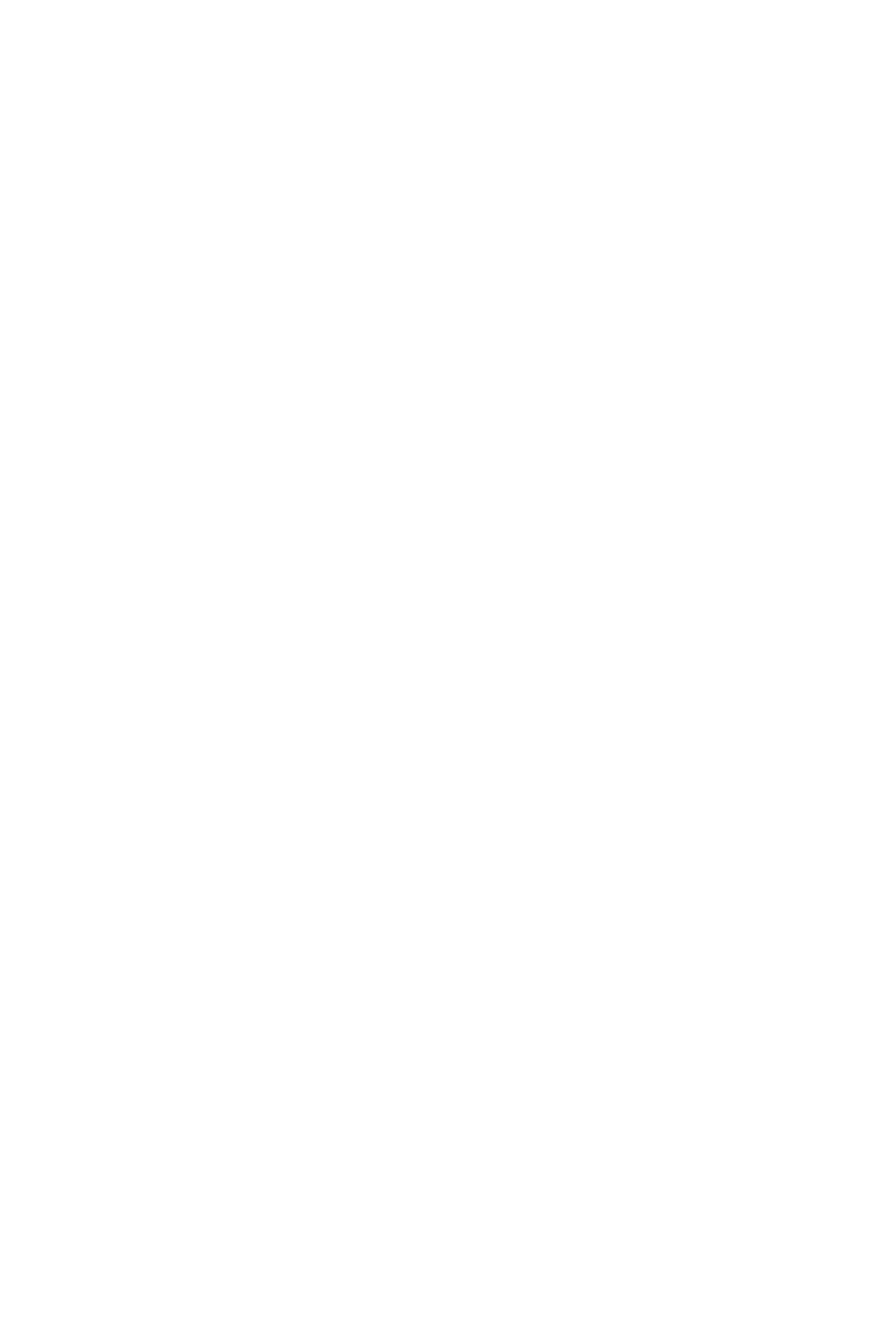
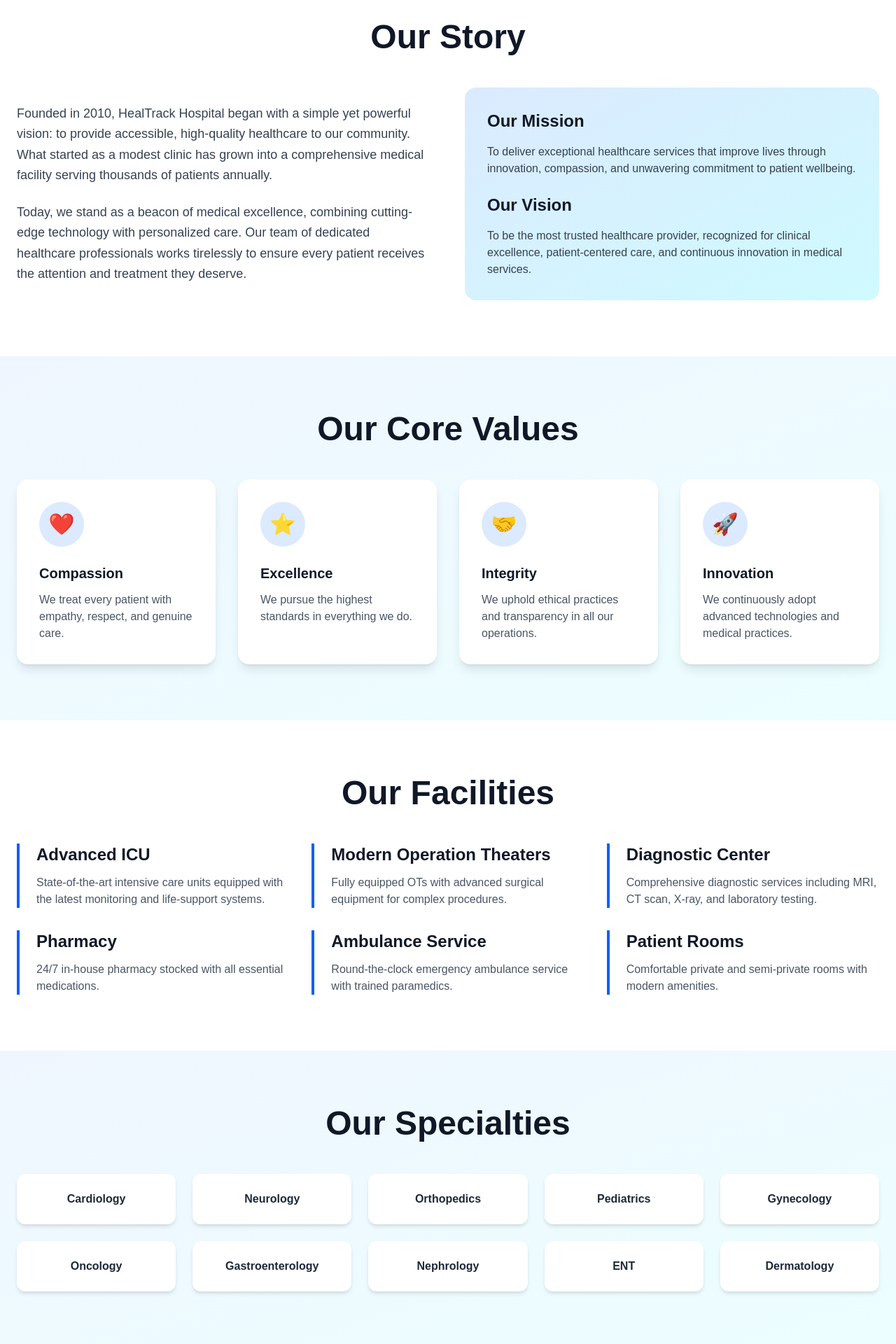
Before and after one commit to shiuly-28/health-track, a Next.js app: page /aboutUs in a window 1280 px wide. Shown: the part 820-2740 px from the top of the page at 70% size. Before the commit the page ends 800 px from the top, so only its background shows below. Built offline with nearby package versions, Linux system fonts and the light colour scheme.

Commit message:
fixed the mobile, tablet responsive

```diff
--- a/app/aboutUs/page.jsx
+++ b/app/aboutUs/page.jsx
@@ -3,6 +3,7 @@
 export default function AboutUsPage() {
   return (
     <div className="pt-24 min-h-screen bg-gradient-to-br from-blue-50 to-cyan-50">
+      {/* Hero Section */}
       <div className="max-w-7xl mx-auto px-6 py-20 text-center">
         <h1 className="text-6xl md:text-8xl font-bold text-gray-900 mb-8">
           About <span className="text-blue-600">HealTrack Hospital</span>
@@ -12,6 +13,7 @@ export default function AboutUsPage() {
           healthcare with compassion, advanced technology, and expert medical professionals.
         </p>
 
+        {/* Stats Section */}
         <div className="mt-20 grid grid-cols-1 md:grid-cols-3 gap-12">
           <div className="bg-white p-12 rounded-3xl shadow-2xl hover:shadow-3xl transition">
             <h3 className="text-5xl font-bold text-blue-600">15+</h3>
@@ -27,6 +29,181 @@ export default function AboutUsPage() {
           </div>
         </div>
       </div>
+
+      {/* Our Story Section */}
+      <div className="bg-white py-20">
+        <div className="max-w-7xl mx-auto px-6">
+          <h2 className="text-4xl md:text-5xl font-bold text-gray-900 mb-12 text-center">
+            Our Story
+          </h2>
+          <div className="grid md:grid-cols-2 gap-12 items-center">
+            <div>
+              <p className="text-lg text-gray-700 mb-6 leading-relaxed">
+                Founded in 2010, HealTrack Hospital began with a simple yet powerful vision:
+                to provide accessible, high-quality healthcare to our community. What started
+                as a modest clinic has grown into a comprehensive medical facility serving
+                thousands of patients annually.
+              </p>
+              <p className="text-lg text-gray-700 leading-relaxed">
+                Today, we stand as a beacon of medical excellence, combining cutting-edge
+                technology with personalized care. Our team of dedicated healthcare professionals
+                works tirelessly to ensure every patient receives the attention and treatment
+                they deserve.
+              </p>
+            </div>
+            <div className="bg-gradient-to-br from-blue-100 to-cyan-100 p-8 rounded-2xl">
+              <h3 className="text-2xl font-bold text-gray-900 mb-4">Our Mission</h3>
+              <p className="text-gray-700 mb-6">
+                To deliver exceptional healthcare services that improve lives through
+                innovation, compassion, and unwavering commitment to patient wellbeing.
+              </p>
+              <h3 className="text-2xl font-bold text-gray-900 mb-4">Our Vision</h3>
+              <p className="text-gray-700">
+                To be the most trusted healthcare provider, recognized for clinical excellence,
+                patient-centered care, and continuous innovation in medical services.
+              </p>
+            </div>
+          </div>
+        </div>
+      </div>
+
+      {/* Core Values Section */}
+      <div className="py-20 bg-gradient-to-br from-blue-50 to-cyan-50">
+        <div className="max-w-7xl mx-auto px-6">
+          <h2 className="text-4xl md:text-5xl font-bold text-gray-900 mb-12 text-center">
+            Our Core Values
+          </h2>
+          <div className="grid md:grid-cols-2 lg:grid-cols-4 gap-8">
+            <div className="bg-white p-8 rounded-2xl shadow-lg">
+              <div className="w-16 h-16 bg-blue-100 rounded-full flex items-center justify-center mb-6">
+                <span className="text-3xl">❤️</span>
+              </div>
+              <h3 className="text-xl font-bold text-gray-900 mb-3">Compassion</h3>
+              <p className="text-gray-600">
+                We treat every patient with empathy, respect, and genuine care.
+              </p>
+            </div>
+            <div className="bg-white p-8 rounded-2xl shadow-lg">
+              <div className="w-16 h-16 bg-blue-100 rounded-full flex items-center justify-center mb-6">
+                <span className="text-3xl">⭐</span>
+              </div>
+              <h3 className="text-xl font-bold text-gray-900 mb-3">Excellence</h3>
+              <p className="text-gray-600">
+                We pursue the highest standards in everything we do.
+              </p>
+            </div>
+            <div className="bg-white p-8 rounded-2xl shadow-lg">
+              <div className="w-16 h-16 bg-blue-100 rounded-full flex items-center justify-center mb-6">
+                <span className="text-3xl">🤝</span>
+              </div>
+              <h3 className="text-xl font-bold text-gray-900 mb-3">Integrity</h3>
+              <p className="text-gray-600">
+                We uphold ethical practices and transparency in all our operations.
+              </p>
+            </div>
+            <div className="bg-white p-8 rounded-2xl shadow-lg">
+              <div className="w-16 h-16 bg-blue-100 rounded-full flex items-center justify-center mb-6">
+                <span className="text-3xl">🚀</span>
+              </div>
+              <h3 className="text-xl font-bold text-gray-900 mb-3">Innovation</h3>
+              <p className="text-gray-600">
+                We continuously adopt advanced technologies and medical practices.
+              </p>
+            </div>
+          </div>
+        </div>
+      </div>
+
+      {/* Facilities Section */}
+      <div className="bg-white py-20">
+        <div className="max-w-7xl mx-auto px-6">
+          <h2 className="text-4xl md:text-5xl font-bold text-gray-900 mb-12 text-center">
+            Our Facilities
+          </h2>
+          <div className="grid md:grid-cols-3 gap-8">
+            <div className="border-l-4 border-blue-600 pl-6">
+              <h3 className="text-2xl font-bold text-gray-900 mb-3">Advanced ICU</h3>
+              <p className="text-gray-600">
+                State-of-the-art intensive care units equipped with the latest monitoring
+                and life-support systems.
+              </p>
+            </div>
+            <div className="border-l-4 border-blue-600 pl-6">
+              <h3 className="text-2xl font-bold text-gray-900 mb-3">Modern Operation Theaters</h3>
+              <p className="text-gray-600">
+                Fully equipped OTs with advanced surgical equipment for complex procedures.
+              </p>
+            </div>
+            <div className="border-l-4 border-blue-600 pl-6">
+              <h3 className="text-2xl font-bold text-gray-900 mb-3">Diagnostic Center</h3>
+              <p className="text-gray-600">
+                Comprehensive diagnostic services including MRI, CT scan, X-ray, and
+                laboratory testing.
+              </p>
+            </div>
+            <div className="border-l-4 border-blue-600 pl-6">
+              <h3 className="text-2xl font-bold text-gray-900 mb-3">Pharmacy</h3>
+              <p className="text-gray-600">
+                24/7 in-house pharmacy stocked with all essential medications.
+              </p>
+            </div>
+            <div className="border-l-4 border-blue-600 pl-6">
+              <h3 className="text-2xl font-bold text-gray-900 mb-3">Ambulance Service</h3>
+              <p className="text-gray-600">
+                Round-the-clock emergency ambulance service with trained paramedics.
+              </p>
+            </div>
+            <div className="border-l-4 border-blue-600 pl-6">
+              <h3 className="text-2xl font-bold text-gray-900 mb-3">Patient Rooms</h3>
+              <p className="text-gray-600">
+                Comfortable private and semi-private rooms with modern amenities.
+              </p>
+            </div>
+          </div>
+        </div>
+      </div>
+
+      {/* Specialties Section */}
+      <div className="py-20 bg-gradient-to-br from-blue-50 to-cyan-50">
+        <div className="max-w-7xl mx-auto px-6">
+          <h2 className="text-4xl md:text-5xl font-bold text-gray-900 mb-12 text-center">
+            Our Specialties
+          </h2>
+          <div className="grid grid-cols-2 md:grid-cols-4 lg:grid-cols-5 gap-6">
+            {[
+              'Cardiology',
+              'Neurology',
+              'Orthopedics',
+              'Pediatrics',
+              'Gynecology',
+              'Oncology',
+              'Gastroenterology',
+              'Nephrology',
+              'ENT',
+              'Dermatology'
+            ].map((specialty) => (
+              <div key={specialty} className="bg-white p-6 rounded-xl shadow-md text-center hover:shadow-lg transition">
+                <p className="text-gray-800 font-semibold">{specialty}</p>
+              </div>
+            ))}
+          </div>
+        </div>
+      </div>
+
+      {/* Call to Action */}
+      <div className="bg-blue-600 py-20">
+        <div className="max-w-4xl mx-auto px-6 text-center">
+          <h2 className="text-4xl md:text-5xl font-bold text-white mb-6">
+            Experience Healthcare Excellence
+          </h2>
+          <p className="text-xl text-blue-100 mb-8">
+            Join thousands of satisfied patients who trust HealTrack Hospital for their healthcare needs.
+          </p>
+          <button className="bg-white text-blue-600 px-8 py-4 rounded-full text-lg font-semibold hover:bg-blue-50 transition">
+            Book an Appointment
+          </button>
+        </div>
+      </div>
     </div>
   );
 }
```
